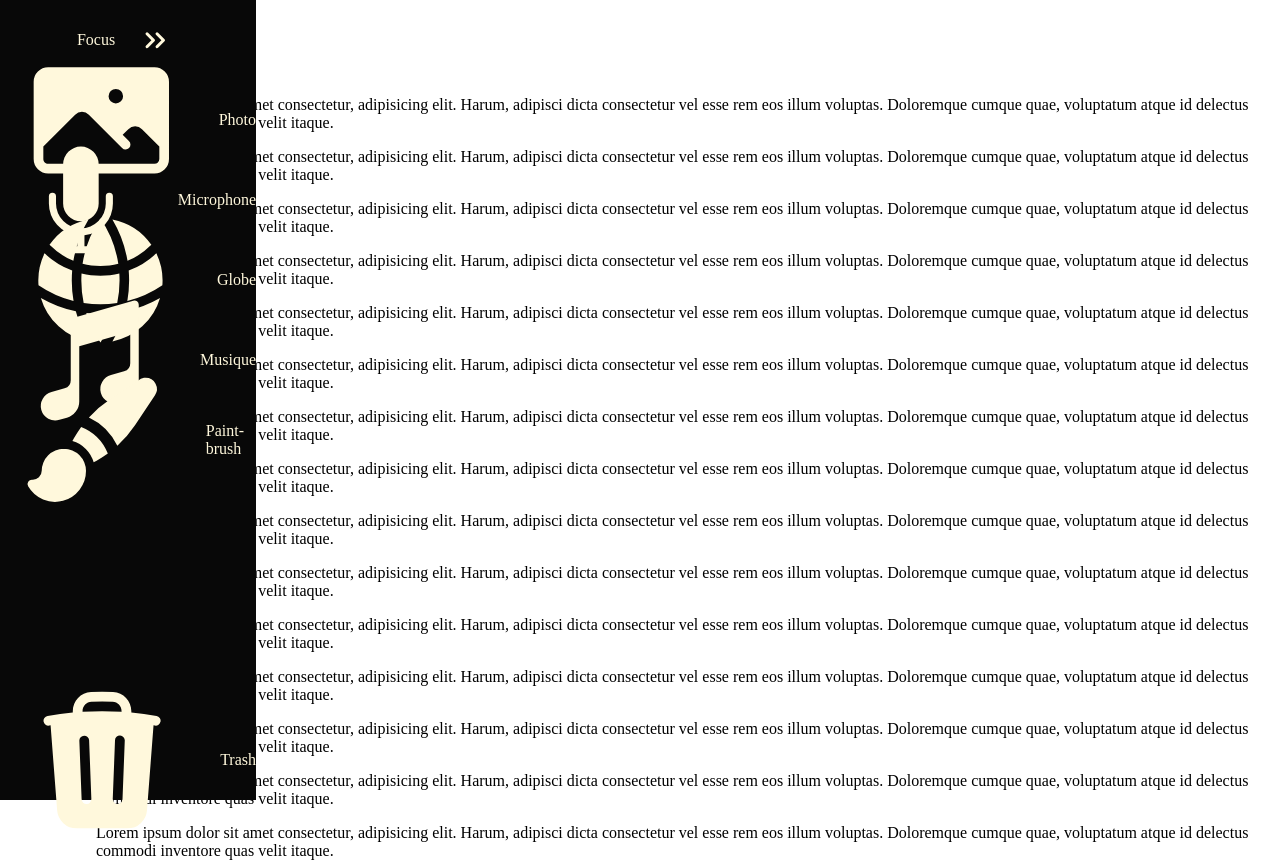
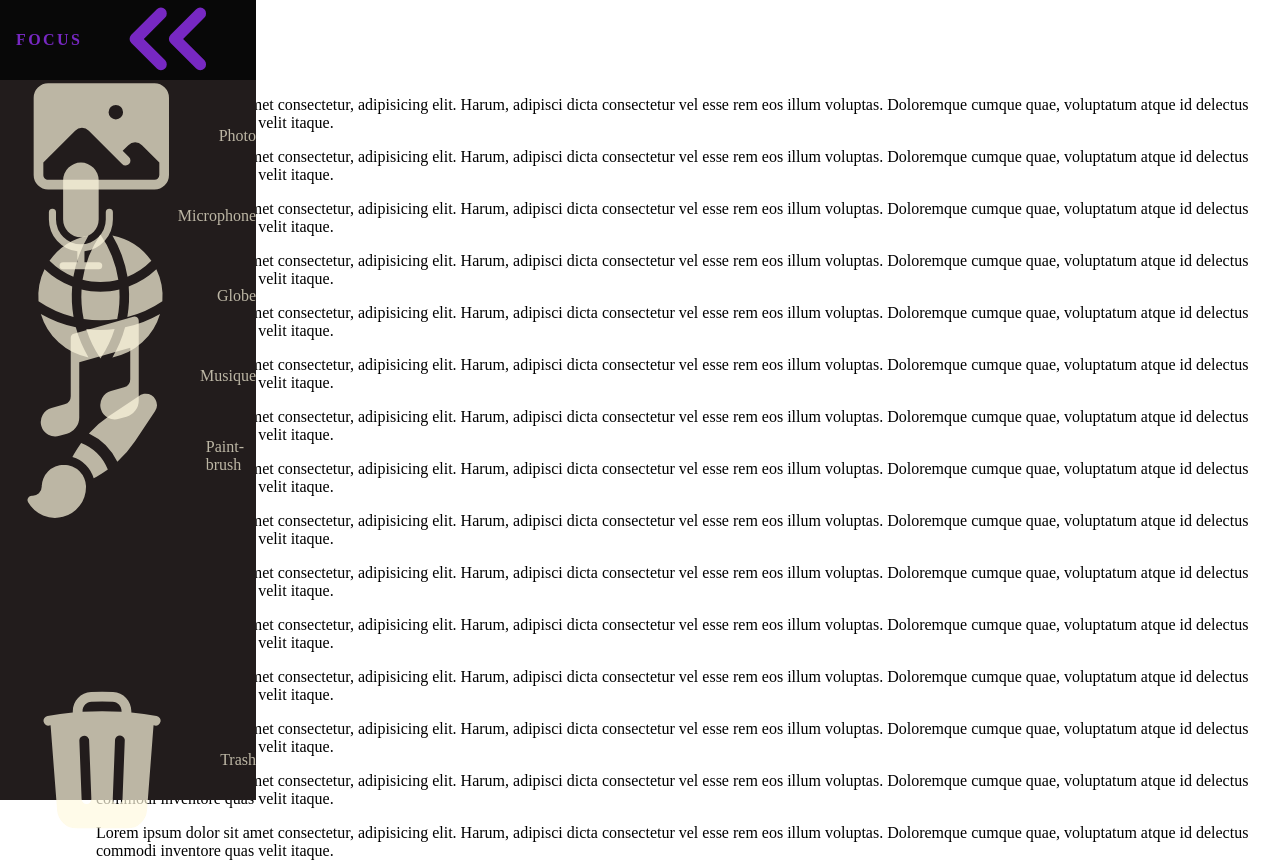
Before and after one commit to julie-237/Animated-responsive-Navbar--css, a plain HTML site: page index.html in a window 1280 px wide. Shown: the top 863 px of the page. Drawn offline with Linux system fonts and the light colour scheme.

Commit message:
applied media queries to my navbar

```diff
--- a/style.css
+++ b/style.css
@@ -27,12 +27,12 @@ main{
 }
 
 .navbar {
-    width: 5rem;
-    height: 100vh;
+
     position: fixed;
-    background-color: rgb(8, 8, 8);
+    background-color: rgb(34, 28, 28);
     transition: width 200ms ease;
 }
+
 .navbar-nav {
     list-style: none;
     padding: 0;
@@ -45,7 +45,6 @@ main{
 
 .nav-item {
     width: 100%;
-
 }
 
 .nav-item:last-child {
@@ -58,6 +57,14 @@ main{
     height: 5rem;
     color: cornsilk;
     text-decoration: none;
+    transition: color 3s ease 0.1s;
+    filter: grayscale(10%) opacity(0.7);
+}
+
+.nav-link:hover {
+    color: rgb(119, 40, 194);
+    filter: grayscale(0%) opacity(1);
+    background-color: rgb(8, 8, 8);
 }
 
 .link-text {
@@ -69,9 +76,77 @@ main{
     min-width: 2rem;
     margin: 0 1.5rem;
 }
+
+.navbar:hover {
+
+    height: 100vh;
+}
+
+.navbar:hover .link-text {
+   display: block;
+}
+
+.logo {
+    font-weight: bold;
+    text-transform: uppercase;
+    margin-bottom: 1rem;
+    text-align: center;
+    letter-spacing: 0.3ch ;
+    width: 100%;
+}
+
+.logo svg {
+    transform: rotate(0deg);
+    transition: transform 0.5s;
+}
+
+.navbar:hover .logo svg {
+    transform: rotate(-180deg);
+}
+
+@media only screen and (max-width : 600px) {
+    .navbar{
+        bottom: 0;
+        width: 100vw;
+        height: 5rem;
+    }
+
+    .navbar:hover {
+        height: 5rem;
+    }
+
+    .logo {
+        display: none;
+    }
+
+    .navbar-nav {
+        flex-direction: row;
+    }
+
+    .nav-link {
+        justify-content: center;
+    }
+    main {
+        margin: 0;
+    }
+
+
+}
+
+@media only screen and (min-width : 600px) {
+   .navbar{
+    top: 0;
+    width: 5rem;
+    height: 100vh;
+}
+
+
 .navbar:hover {
     width: 16rem;
 }
+
 .navbar:hover .link-text {
-   display: block;
+    display: inline;
+
+ }
 }
```
